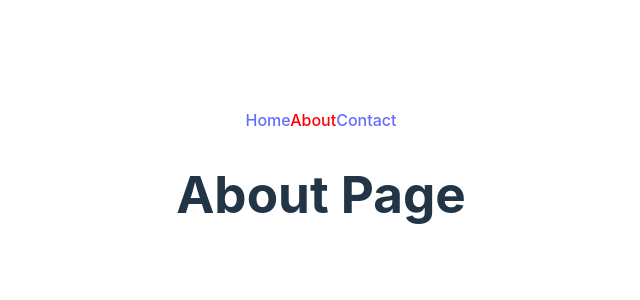
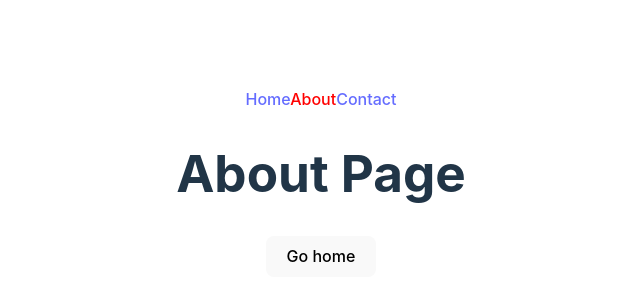
Before and after one commit to mcbolin22/t3p12, a React (Vite) app: page /about in a window 1280 px wide. Shown: the part 218-518 px from the top of the page, without its empty margins (319-959 px from the left). Built offline with nearby package versions, Linux system fonts and the light colour scheme.

Commit message:
feat: about redirects via hooks

```diff
--- a/src/pages/about.jsx
+++ b/src/pages/about.jsx
@@ -1,4 +1,11 @@
+import { useNavigate } from "react-router-dom";
 
 export default function AboutPage() {
-    return (<h1>About Page</h1>);
+
+    const navigate = useNavigate();
+
+    return (<>
+        <h1>About Page</h1>
+        <button onClick={() => navigate("/")}>Go home</button>
+    </>);
 }
```
